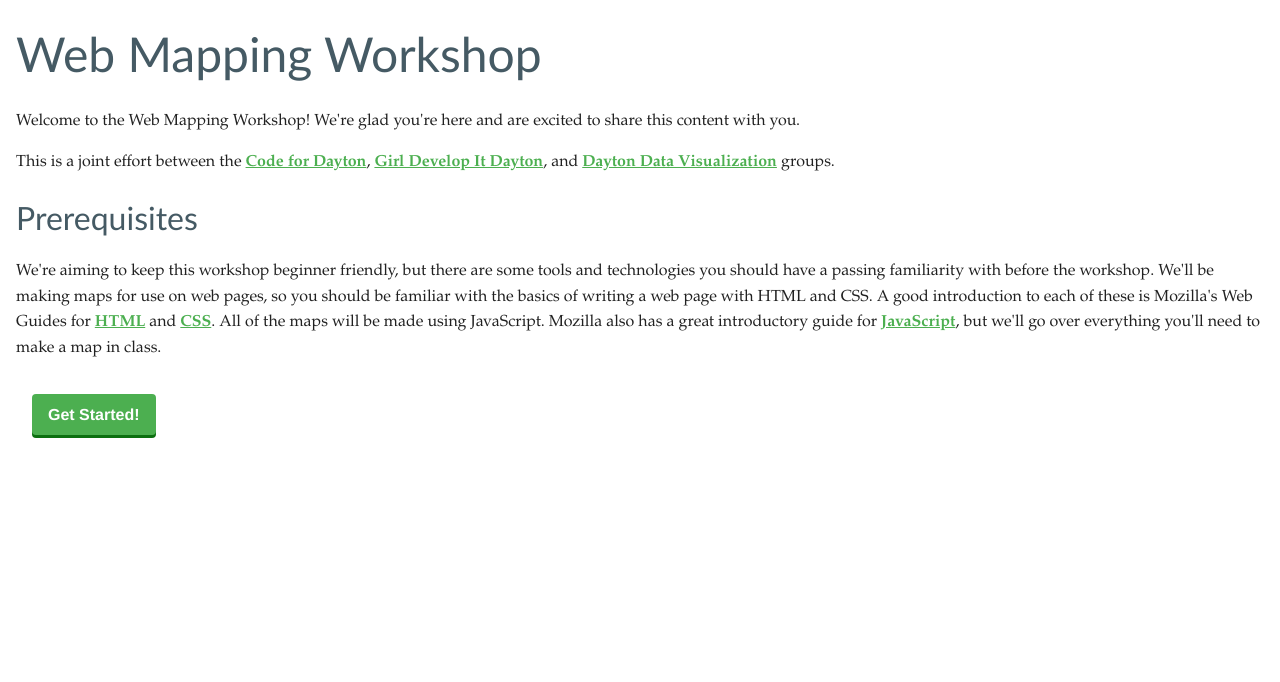
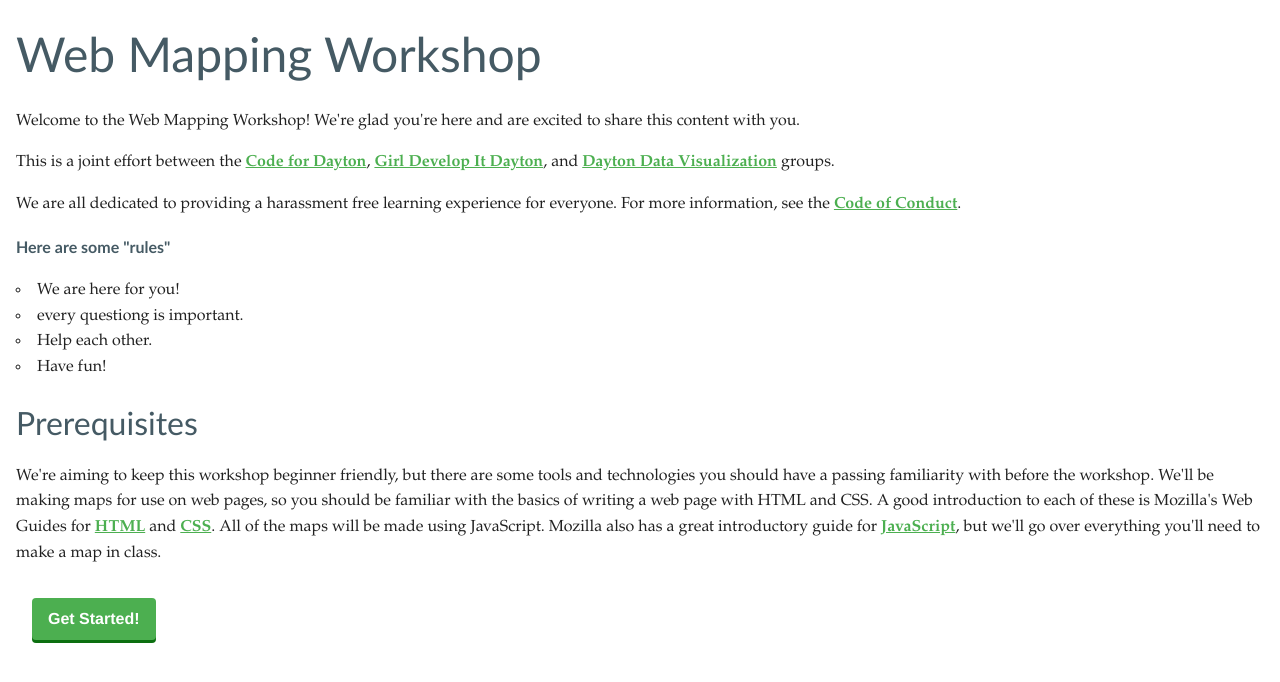
Before and after one commit to codefordayton/mapping_workshop, a website: page index.html in a window 1280 px wide. Drawn offline with Linux system fonts and the light colour scheme.

Commit message:
adding code of conduct and 'rules' to first page

```diff
--- a/index.html
+++ b/index.html
@@ -14,34 +14,45 @@
         <h1>Web Mapping Workshop</h1>
 
         <p>
-                Welcome to the Web Mapping Workshop! We're glad you're here
-                and are excited to share this content with you.
+            Welcome to the Web Mapping Workshop! We're glad you're here and are excited to share this content with you.
         </p>
 
         <p>
             This is a joint effort between the
             <a href="http://codefordayton.org">Code for Dayton</a>,
-                <a href="http://gdidayton.com">Girl Develop It Dayton</a>,
-                and <a href="http://daytondv.org">Dayton Data Visualization</a>
-                groups.
+            <a href="http://gdidayton.com">Girl Develop It Dayton</a>, and <a href="http://daytondv.org">Dayton Data Visualization</a> groups. </p>
+        <p>
+            We are all dedicated to providing a harassment free learning experience for <em>everyone</em>.
+            For more information, see the <a href="http://www.girldevelopit.com/code-of-conduct" target="_blank">Code of Conduct</a>.
+        </p>
+
+        <p>
+            <strong>Here are some "rules"</strong>
+            <ul>
+                <li>
+                    We are here for you!
+                </li>
+                <li>
+                    every questiong is important.
+                </li>
+                <li>
+                    Help each other.
+                </li>
+                <li>
+                    Have fun!
+                </li>
+            </ul>
+
         </p>
 
         <h2>Prerequisites</h2>
         <p>
-                We're aiming to keep this workshop beginner friendly, but there
-                are some tools and technologies you should have a passing
-                familiarity with before the workshop. We'll be making maps for
-                use on web pages, so you should be familiar with the basics of
-                writing a web page with HTML and CSS. A good introduction to
-                each of these is Mozilla's Web Guides for
-                <a href="https://developer.mozilla.org/en-US/docs/Web/Guide/HTML/Introduction">HTML</a>
-                and
-                <a href="https://developer.mozilla.org/en-US/docs/Web/Guide/CSS/Getting_started">CSS</a>.
-                All of the maps will be made using JavaScript. Mozilla also has
-                a great introductory guide for
-                <a href="https://developer.mozilla.org/en-US/docs/Learn/Getting_started_with_the_web/JavaScript_basics">JavaScript</a>,
-                but we'll go over everything you'll need to make a
-                map in class.
+            We're aiming to keep this workshop beginner friendly, but there are some tools and technologies you should have a passing familiarity with before the workshop.
+            We'll be making maps for use on web pages, so you should be familiar with the basics of writing
+            a web page with HTML and CSS. A good introduction to each of these is Mozilla's Web Guides for
+            <a href="https://developer.mozilla.org/en-US/docs/Web/Guide/HTML/Introduction">HTML</a> and
+            <a href="https://developer.mozilla.org/en-US/docs/Web/Guide/CSS/Getting_started">CSS</a>. All of the maps will be made using JavaScript. Mozilla also has a great introductory guide for
+            <a href="https://developer.mozilla.org/en-US/docs/Learn/Getting_started_with_the_web/JavaScript_basics">JavaScript</a>, but we'll go over everything you'll need to make a map in class.
         </p>
 
         <div class="tutbuttons">
@@ -51,4 +62,5 @@
     </section>
 
 </body>
+
 </html>
```
Lines whose indentation alone changed are shown as unchanged.
